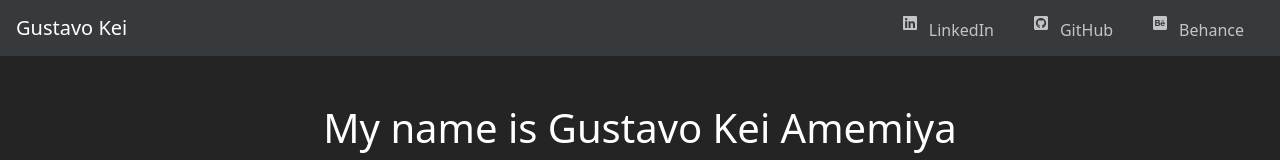
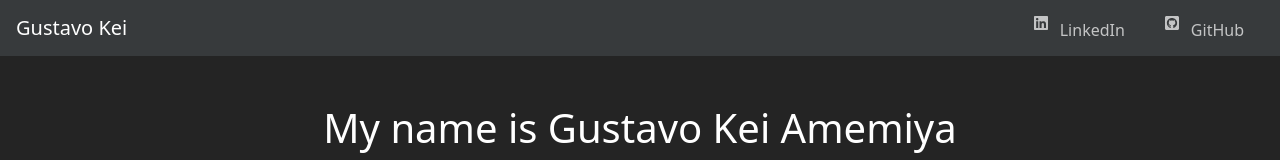
Before and after one commit to gustavokei/my-portfolio-website, a Next.js app: page / in a window 1280 px wide. Shown: the top 160 px of the page. Built offline with nearby package versions, Linux system fonts and the light colour scheme.

Commit message:
Update social.js

```diff
--- a/components/social.js
+++ b/components/social.js
@@ -22,15 +22,6 @@ const Social = () => {
         <FontAwesomeIcon icon={faGithubSquare} />
         <span>GitHub</span>
       </a>
-
-      <a
-        href="https://www.behance.net/gustavokei"
-        target="blank"
-        rel="noopener"
-      >
-        <FontAwesomeIcon icon={faBehanceSquare} />
-        <span>Behance</span>
-      </a>
     </div>
   );
 };
```
